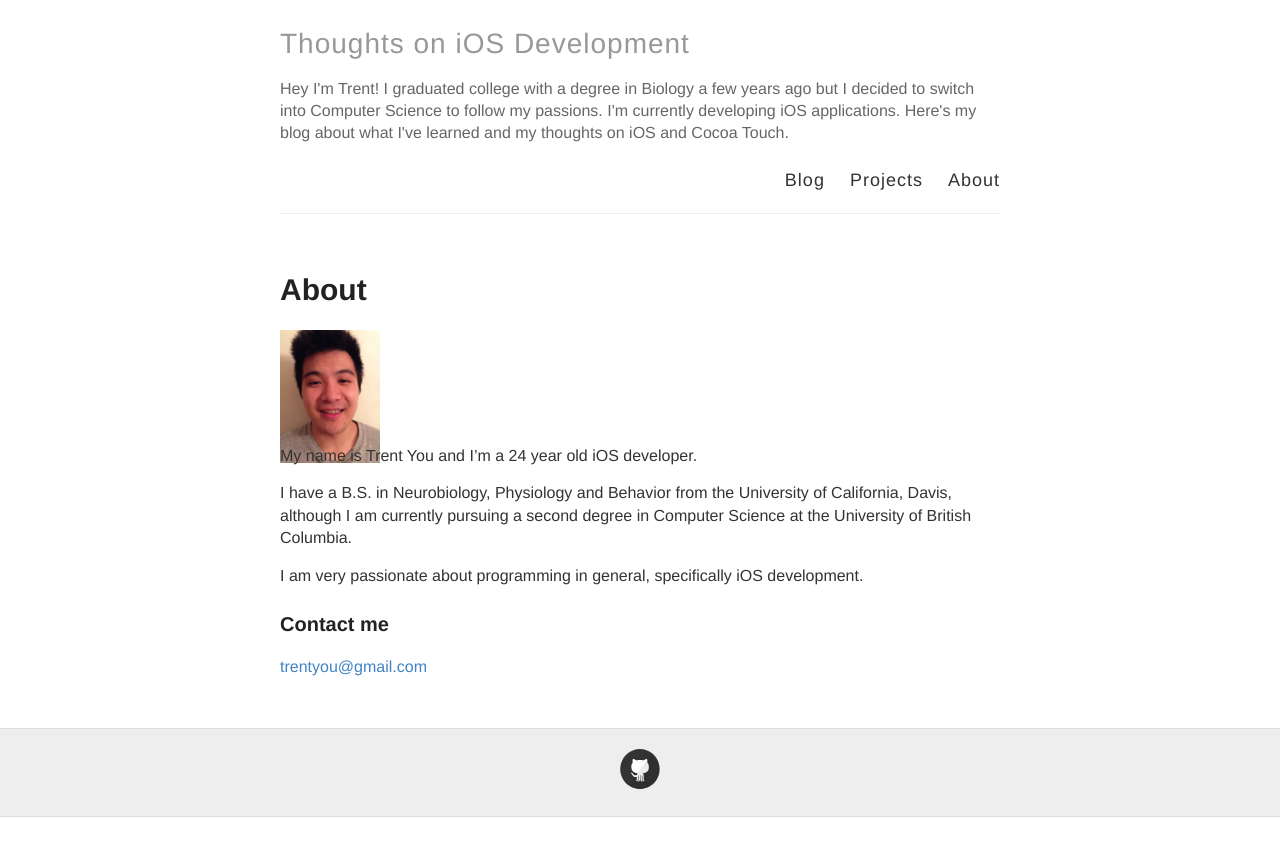
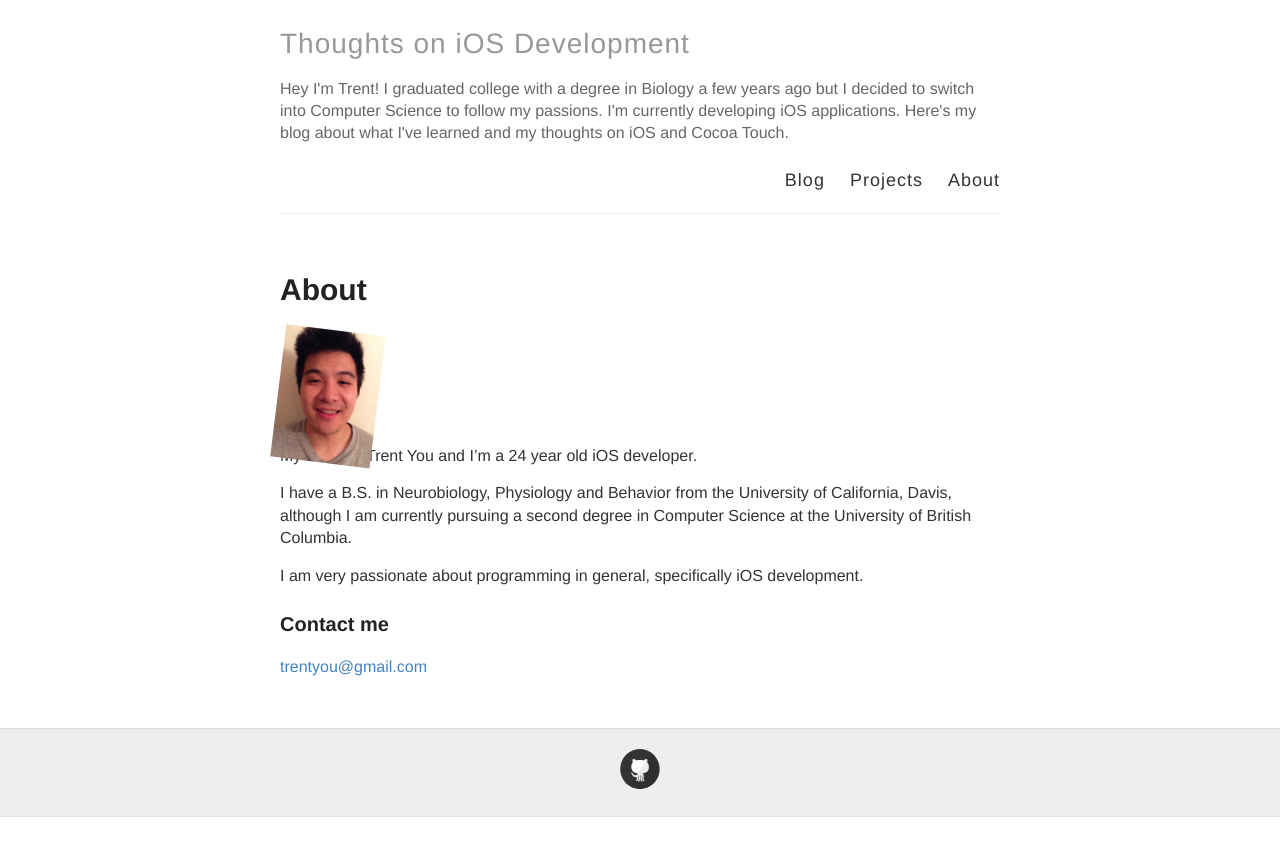
Before and after one commit to trentyou/trentyou.github.io, a Jekyll site: the page built from about.md, in a window 1280 px wide. Shown: the top 856 px of the page. Built offline with Jekyll 4.4.1, drawn with Linux system fonts in a browser that asks for light colours.

Commit message:
Updated about.md

```diff
--- a/about.md
+++ b/about.md
@@ -6,7 +6,7 @@ published: true
 ---
 
 
-<div style="height:100px; width:100px" markdown="1">
+<div style="height:100px; width:100px; ms-transform: rotate(7deg); -webkit-transform: rotate(7deg); transform: rotate(7deg);" markdown="1">
 ![](/images/trentprofilepic.jpeg)
 </div>
 
```
